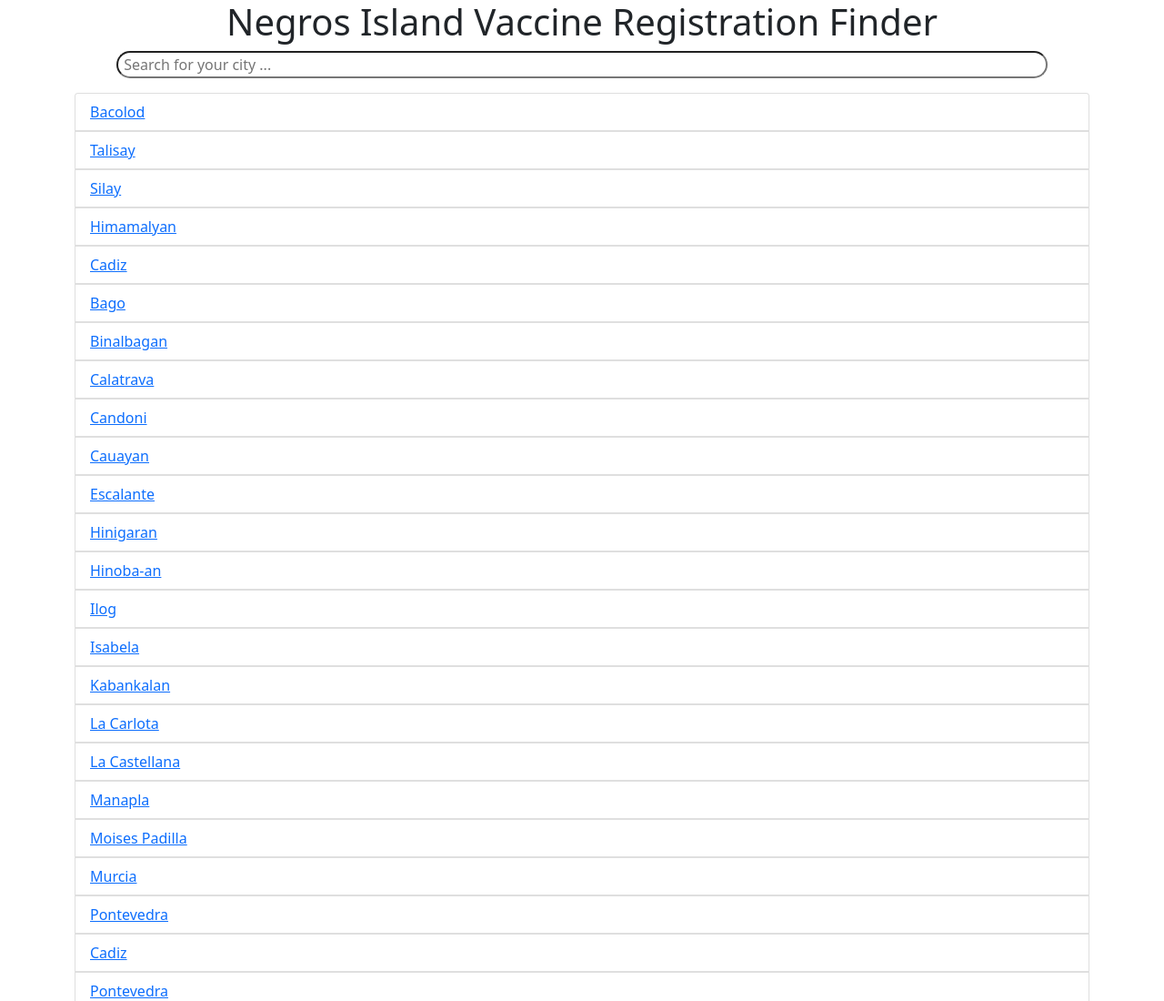
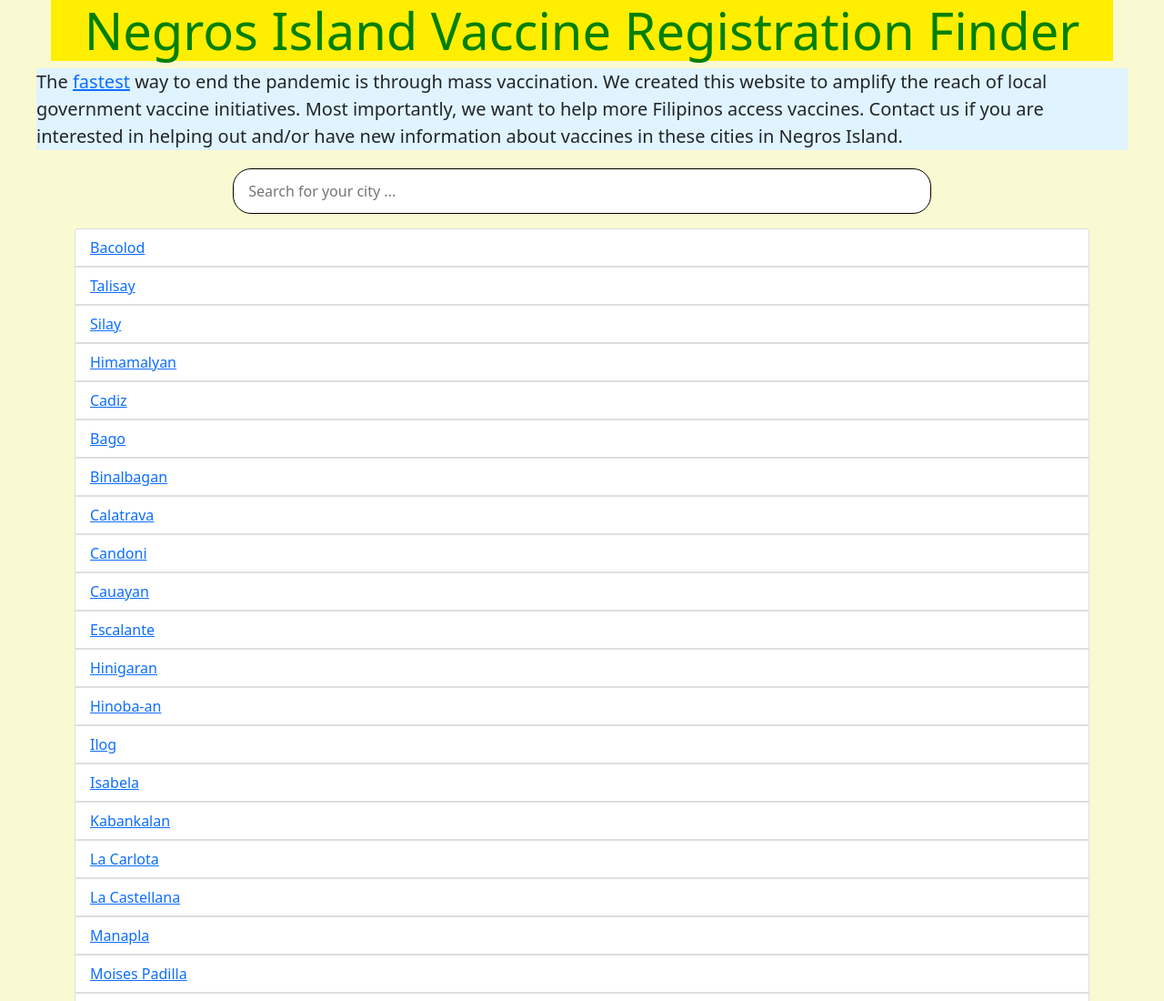
Before and after one commit to dhrubsingh/visayas-vaccine-info, a plain HTML site: page index.html in a window 1280 px wide. Shown: the top 1100 px of the page at 91% size. Drawn offline with nearby package versions, Linux system fonts and the light colour scheme.

Commit message:
updated website with new styling

```diff
--- a/index.html
+++ b/index.html
@@ -28,40 +28,42 @@
 </head>
 
 <body>
-    <h1>Negros Island Vaccine Registration Finder</h1>
+    <div class="body">
+
+        <h1 class="display-4">Negros Island Vaccine Registration Finder</h1>
+
+            <p class = "lead" id = "intro">The <a
+                    href="https://www.weforum.org/agenda/2020/07/covid19-vaccine-global-distribution-manufacturing-lockdown-social-distancing/">fastest</a>
+                way to end the pandemic is through
+                mass vaccination.
+                We created this website to amplify the reach of local government vaccine initiatives. Most importantly,
+                we want to help more Filipinos access vaccines. Contact us if you are interested in helping out and/or have new information about vaccines in these cities in Negros Island.
+            </p>
+
+
 
         <div class="search">
-        <input type="text" id="myInput" onkeyup="myFunction()" placeholder=" Search for your city ...">
+            <input type="text" id="myInput" onkeyup="search()" placeholder=" Search for your city ...">
+
         </div>
-
 
         <div class="container">
             <ul class="list-group" id="myUL">
-            <!--
-            <li class="list-group-item"><a data-toggle="collapse" href="#collapseExample" role="button"
-                    aria-expanded="false" aria-controls="collapseExample">An item</a></li>
-            <div class="collapse" id="collapseExample">
-                <div class="card card-body"> adsfasf
-                </div>
-            </div>
-            <li class="list-group-item"><a href="#">Bacolod</a></li>
-            <li class="list-group-item"><a href="#">Talisay</a></li>
-            <li class="list-group-item"><a href="#">Silay</a></li>
-            <li class="list-group-item"><a href="#">An item</a></li>
 
-             -->
             </ul>
         </div>
 
 
 
 
-    <script src="script.js"></script>
+
         <!-- Option 1: Bootstrap Bundle with Popper
     <script src="https://cdn.jsdelivr.net/npm/bootstrap@5.0.1/dist/js/bootstrap.bundle.min.js"
         integrity="sha384-gtEjrD/SeCtmISkJkNUaaKMoLD0//ElJ19smozuHV6z3Iehds+3Ulb9Bn9Plx0x4"
         crossorigin="anonymous"></script>
 -->
+    </div>
+    <script src="script.js"></script>
 
 </body>
 
--- a/script.js
+++ b/script.js
@@ -1,4 +1,4 @@
-function myFunction() {
+function search() {
   // Declare variables
   var input, filter, ul, li, a, i, txtValue;
   input = document.getElementById('myInput');
@@ -378,13 +378,16 @@ function createPage() {
     //create details
     details_container.setAttribute("class", "collapse");
     details_container.setAttribute("id", id);
-    details.setAttribute("class", "card card-body");
+    details.setAttribute("class", "card card-body drops");
+
+    //color changer
 
     if (cities[i]["link"]["vaccine"].length > 1) {
       details.innerHTML = `
       <div>Vaccine registration <a href = ${cities[i]["link"]["vaccine"]}>link</a></div>
       <div>${cities[i]["other"]["contact"]} <a href = ${cities[i]["other"]["link"]}>contact</a></div>
       `
+      details.setAttribute("style", "background-color: #a9ff94");
     }
 
     else {
@@ -392,6 +395,7 @@ function createPage() {
       <div>Currently no online vaccine registration link is available. Contact LGU for potential in-person registration.</div>
       <div>${cities[i]["other"]["contact"]} <a href = ${cities[i]["other"]["link"]}>contact</a></div>
       `
+      details.setAttribute("style", "background-color: #ffcbab");
     }
 
 
--- a/styles.css
+++ b/styles.css
@@ -1,17 +1,48 @@
 h1 {
     text-align: center;
+    color: green;
+    margin-left: 1em;
+    margin-right: 1em;
+    background-color: #ffee00;
+
 }
+
+
+
 .search{
     display: flex;
     justify-content: center;
     margin-bottom: 1em;
 }
 
-#myInput{
-    width: 80%;
-    border-radius: 1em;
+body{
+background-color: lightgoldenrodyellow;
 }
 
-li > .container{
-    color: black;
+#myInput{
+    width: 60%;
+    outline: none;
+    border-radius: 20px;
+    border:1px solid black;
+    padding: 0.75em;
 }
+
+#myInput:hover {
+    box-shadow: 1px 1px 8px 1px #dcdcdc;
+}
+
+#myInput:focus-within{
+    box-shadow: 1px 1px 8px 1px #dcdcdc;
+    outline:none;
+  }
+
+.drops{
+    margin-bottom: 1em;
+}
+
+#intro{
+    margin-right: 2em;
+    margin-left: 2em;
+    background-color: #e0f4ff;
+    margin-bottom: 1em;
+}
```
Lines whose indentation alone changed are shown as unchanged.
